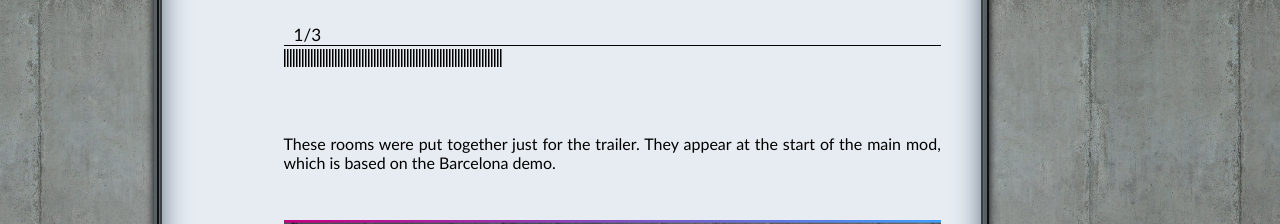
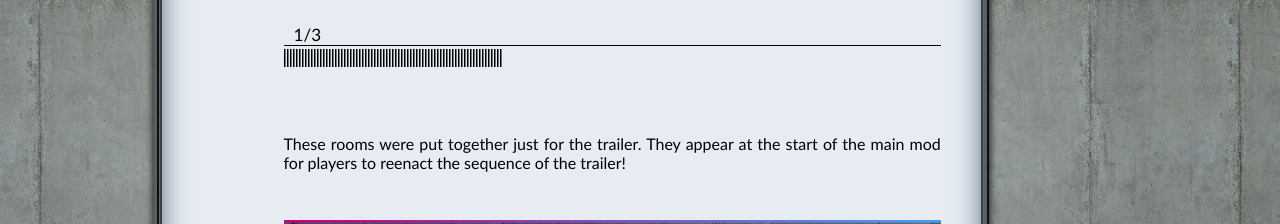
Before and after one commit to PortalPB2/PPB2, a plain HTML site: page index.html in a window 1280 px wide. Shown: the part 1660-1884 px from the top of the page. Drawn offline with Linux system fonts and the light colour scheme.

Commit message:
Update index.html

```diff
--- a/index.html
+++ b/index.html
@@ -60,7 +60,7 @@
 		<div class="markerSpace nodrag"><div class="marker nodrag" id="marker1"></div></div><br>
 
 		<p>
-			These rooms were put together just for the trailer. They appear at the start of the main mod, which is based on the Barcelona demo.
+			These rooms were put together just for the trailer. They appear at the start of the main mod for players to reenact the sequence of the trailer!
 		</p>
 
 		<div class="slideshow" id="trailer"><p>(If you see this text and cannot see a slideshow, please make sure Javascript is enabled.)</p></div>
```
